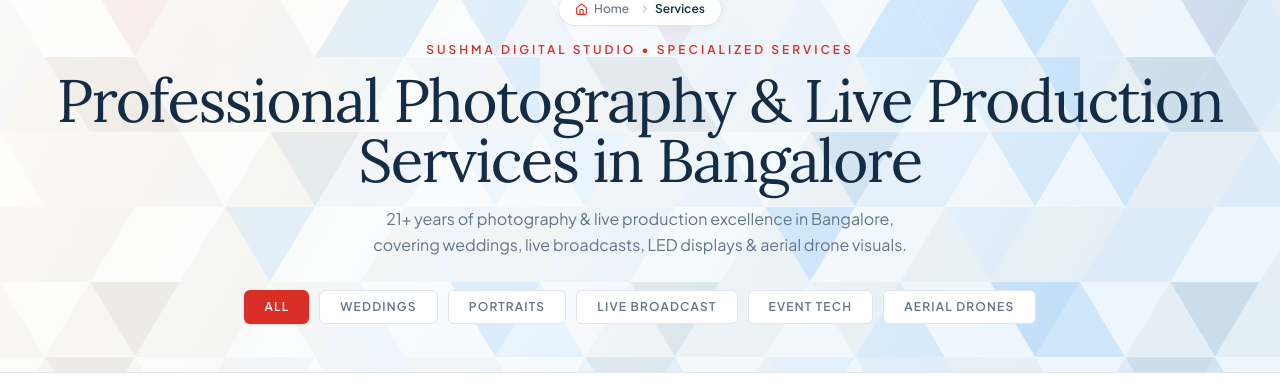
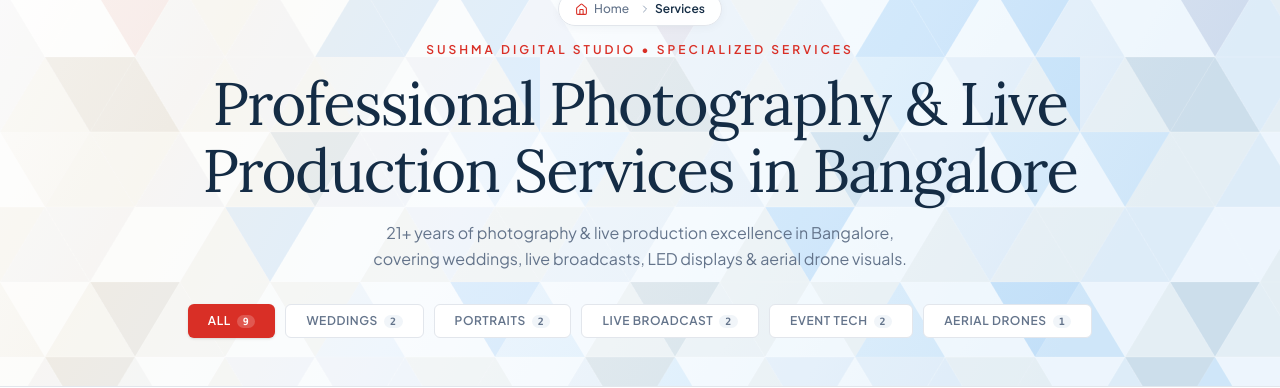
Before and after one commit to GAGANGOWDAP/sushma_digital, a React (Vite) app: page /services in a window 1280 px wide. Shown: the part 168-556 px from the top of the page. Built offline with nearby package versions, Linux system fonts and the light colour scheme.

Commit message:
Align Services hero section dimensions and category filter pills with Portfolio hero

```diff
--- a/src/pages/Services.tsx
+++ b/src/pages/Services.tsx
@@ -97,6 +97,16 @@ export default function Services() {
     return true;
   });
 
+  const getCategoryCount = (cat: string) => {
+    if (cat === 'All') return services.length;
+    if (cat === 'Weddings') return services.filter((svc) => svc.category.includes('Wedding')).length;
+    if (cat === 'Portraits') return services.filter((svc) => svc.category.includes('Fashion') || svc.category.includes('Portraiture')).length;
+    if (cat === 'Live Broadcast') return services.filter((svc) => svc.category.includes('Broadcast')).length;
+    if (cat === 'Event Tech') return services.filter((svc) => svc.category.includes('Immersive') || svc.category.includes('Technology')).length;
+    if (cat === 'Aerial Drones') return services.filter((svc) => svc.category.includes('Aerial')).length;
+    return services.length;
+  };
+
   const servicesSchema = {
     "@context": "https://schema.org",
     "@type": "ItemList",
@@ -144,7 +154,7 @@ export default function Services() {
             <span className="text-[#D92F26] text-xs uppercase tracking-[0.25em] font-semibold mb-3 block">
               Sushma Digital Studio &bull; Specialized Services
             </span>
-            <h1 className="text-4xl sm:text-6xl font-serif text-[#142C45] mb-4">
+            <h1 className="text-4xl sm:text-6xl font-serif text-[#142C45] mb-4 max-w-4xl mx-auto tracking-tight leading-[1.12]">
               Professional Photography &amp; Live Production Services in Bangalore
             </h1>
             <p className="text-[#64748B] max-w-xl mx-auto text-sm sm:text-base leading-relaxed mb-8">
@@ -152,18 +162,31 @@ export default function Services() {
             </p>
             {/* Category Filter Pills */}
             <div className="flex flex-wrap justify-center gap-2 sm:gap-2.5 mt-6">
-              {categories.map((cat) => (
+              {categories.map((cat) => {
+                const count = getCategoryCount(cat);
+                const isActive = filter === cat;
+                return (
                   <button
                     key={cat}
                     onClick={() => setFilter(cat)}
-                  className={`px-5 py-2 text-xs uppercase tracking-widest transition-all duration-200 rounded-md font-semibold cursor-pointer ${filter === cat
+                    className={`px-4 sm:px-5 py-2 text-xs uppercase tracking-wider transition-all duration-200 rounded-md font-semibold cursor-pointer flex items-center gap-1.5 ${
+                      isActive
                         ? 'bg-[#D92F26] text-white shadow-sm'
                         : 'bg-white border border-[#E2E6EC] text-[#64748B] hover:text-[#142C45] hover:border-[#258FEA]'
                     }`}
+                    aria-pressed={isActive}
                   >
-                  {cat}
+                    <span>{cat}</span>
+                    <span
+                      className={`text-[10px] px-1.5 py-0.2 rounded-full font-mono ${
+                        isActive ? 'bg-white/20 text-white' : 'bg-[#F1F5F9] text-[#64748B]'
+                      }`}
+                    >
+                      {count}
+                    </span>
                   </button>
-              ))}
+                );
+              })}
             </div>
           </FadeIn>
         </div>
```
Lines whose indentation alone changed are shown as unchanged.
